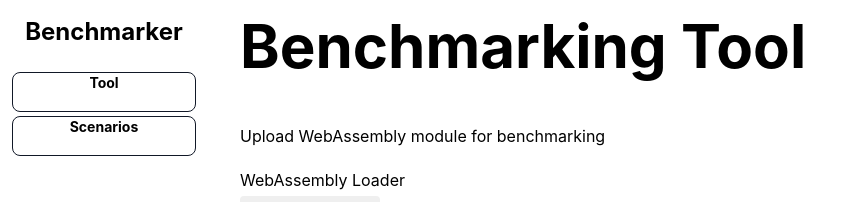
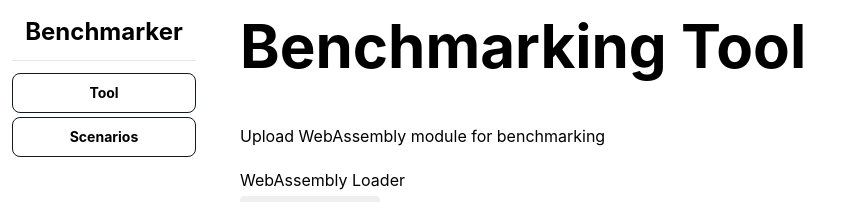
Before and after one commit to kristian94/benchmarker, a React (Create React App) app in the folder frontend/: page / in a window 1280 px wide. Shown: the top 202 px of the page, without its empty margins (0-854 px from the left). Built offline with nearby package versions, Linux system fonts and the light colour scheme.

Commit message:
Fixed sidebar

```diff
--- a/frontend/src/components/Sidebar.js
+++ b/frontend/src/components/Sidebar.js
@@ -7,21 +7,22 @@ function Sidebar(props) {
     return (
         <div className="flex-none w-52 px-3 pt-4 dark:bg-gray-900">
             <div className="text-center">
-                <h1 className="font-bold mb-6 text-2xl">Benchmarker</h1>
+                <h1 className="font-bold mb-3 text-2xl">Benchmarker</h1>
             </div>
-            <div className="grid justify-items-stretch grid-cols-1 gap-1">
+            <hr className="mb-3" />
+            <div className="grid grid-cols-1 gap-1">
                 {/* // TODO: Fix centering of text. Below is crap: */}
                 <div
-                    className={`border border-gray-900 text-sm font-bold h-10 text-center rounded-lg cursor-pointer hover:border-gray-600 transition ease-out duration-300 transform hover:scale-110 ${section === 1 ? "dark:bg-gray-700 bg-opacity-50" : ""}`}
+                    className={`border border-gray-900 text-sm font-bold h-10 flex items-center justify-center rounded-lg cursor-pointer hover:border-gray-600 transition ease-out duration-300 transform hover:scale-105 ${section === 1 ? "dark:bg-gray-700 bg-opacity-50" : ""}`}
                     onClick={_ => { setSection(1); history.push({ pathname: "/" }) }}
                 >
-                    <div className="align-middle">Tool</div>
+                    Tool
                 </div>
                 <div
-                    className={`border border-gray-900 text-sm font-bold h-10 text-center rounded-lg cursor-pointer hover:border-gray-600 transition ease-out duration-300 transform hover:scale-110 ${section === 2 ? "dark:bg-gray-700 bg-opacity-50" : ""}`}
+                    className={`border border-gray-900 text-sm font-bold h-10 flex items-center justify-center rounded-lg cursor-pointer hover:border-gray-600 transition ease-out duration-300 transform hover:scale-105 ${section === 2 ? "dark:bg-gray-700 bg-opacity-50" : ""}`}
                     onClick={_ => { setSection(2); history.push({ pathname: "/scenarios" }) }}
                 >
-                    <div className="align-middle">Scenarios</div>
+                    Scenarios
                 </div>
             </div>
         </div>
```
